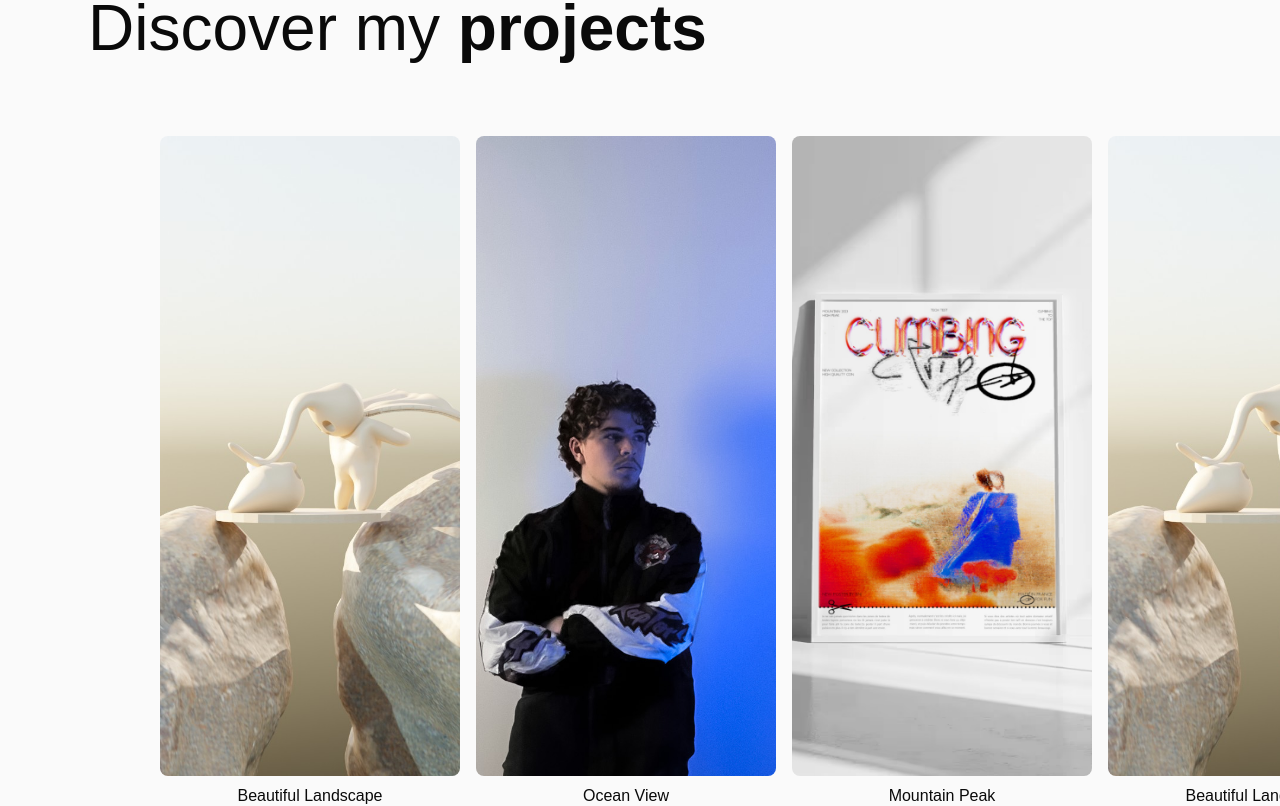
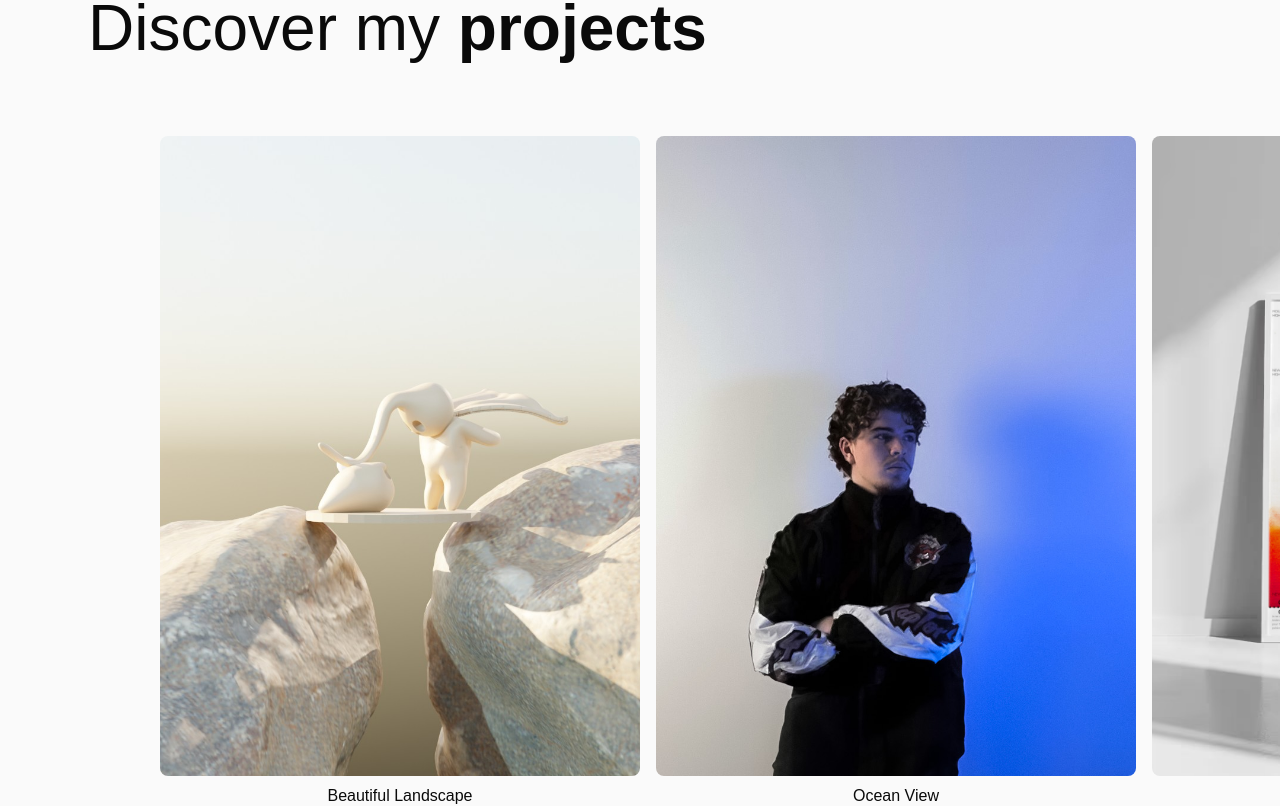
Before and after one commit to bnj35/NextTailPortfolio, a Next.js app: page /web in a window 1280 px wide. Shown: the part 580-1386 px from the top of the page. Built offline with nearby package versions, Linux system fonts and the light colour scheme.

Commit message:
clean up

```diff
--- a/app/components/carrousel.tsx
+++ b/app/components/carrousel.tsx
@@ -1,106 +1,5 @@
-// "use client";
-// import React, { useRef, useState, useEffect } from 'react';
-
-// interface CarouselProps {
-//     images: { ImgUrl: string; Description: string; Lien: string }[];
-// }
-
-// export default function Carousel({ images }: CarouselProps) {
-//     const carouselRef = useRef<HTMLDivElement | null>(null);
-//     const [isDragging, setIsDragging] = useState(false);
-//     const [startX, setStartX] = useState(0);
-//     const [scrollLeft, setScrollLeft] = useState(0);
-
-//     // Mouse down: start dragging
-//     const handleMouseDown = (e: React.MouseEvent) => {
-//         if (!carouselRef.current) return;
-//         setIsDragging(true);
-//         setStartX(e.pageX - carouselRef.current.offsetLeft);
-//         setScrollLeft(carouselRef.current.scrollLeft);
-//         console.log('Mouse down:', { startX: e.pageX, scrollLeft: carouselRef.current.scrollLeft });
-//     };
-
-//     // Mouse move: drag the carousel
-//     const handleMouseMove = (e: React.MouseEvent) => {
-//         if (!isDragging || !carouselRef.current) return;
-//         e.preventDefault();
-//         const x = e.pageX - carouselRef.current.offsetLeft;
-//         const walk = (x - startX) * 1.5; // Scroll faster with multiplier
-//         carouselRef.current.scrollLeft = scrollLeft - walk;
-//         console.log('Mouse move:', { x, walk, scrollLeft: carouselRef.current.scrollLeft });
-//     };
-
-//     // Mouse up or leave: stop dragging
-//     const handleMouseUpOrLeave = () => {
-//         setIsDragging(false);
-//         console.log('Mouse up or leave');
-//     };
-
-//     // Wheel event: horizontal scrolling
-//     const handleWheel = (e: WheelEvent) => {
-//         if (!carouselRef.current) return;
-//         e.preventDefault();
-//         carouselRef.current.scrollLeft += e.deltaY * 3; // Multiply to increase scrolling speed
-//         console.log('Wheel event:', { deltaY: e.deltaY, scrollLeft: carouselRef.current.scrollLeft });
-//     };
-
-//     // Use useEffect to add the wheel event listener with passive: false
-//     useEffect(() => {
-//         const carousel = carouselRef.current;
-
-//         if (carousel) {
-//             // Add the non-passive wheel event listener
-//             carousel.addEventListener('wheel', handleWheel, { passive: false });
-//         }
-
-//         // Clean up the event listener on unmount
-//         return () => {
-//             if (carousel) {
-//                 carousel.removeEventListener('wheel', handleWheel);
-//             }
-//         };
-//     }, []);
-
-//     return (
-//         <div>
-//             <div className="w-full overflow-hidden relative">
-//                 <div
-//                     ref={carouselRef}
-//                     className="flex space-x-4 cursor-grab active:cursor-grabbing drag-none"
-//                     style={{ scrollBehavior: 'smooth', overflowX: 'scroll', whiteSpace: 'nowrap' }} // Ensure the container is scrollable
-//                     onMouseDown={handleMouseDown}
-//                     onMouseMove={handleMouseMove}
-//                     onMouseUp={handleMouseUpOrLeave}
-//                     onMouseLeave={handleMouseUpOrLeave}
-//                 >
-//                     {images.map((image, index) => (
-//                         <div key={index} className="min-w-[300px] ml-40">
-//                             <a href={image.Lien}>
-//                                 <img
-//                                     src={image.ImgUrl}
-//                                     alt={image.Description}
-//                                     className="w-[30em] h-[40em] object-cover rounded-lg"
-//                                 />
-//                             </a>
-//                             <p className="text-center mt-2 ">{image.Description}</p>
-//                         </div>
-//                     ))}
-//                 </div>
-//             </div>
-//             <div className='flex justify-end text-5xl m-10 gap-10 rounded-lg'>
-//                 <button>
-//                     <p> &lt; </p>
-//                 </button>
-//                 <button>
-//                     <p> &gt; </p>
-//                 </button>
-//             </div>
-//         </div>
-//     );
-// }*
-
 "use client";
-import React, { useRef, useState, useEffect } from 'react';
+import React, { useRef } from 'react';
 
 interface CarouselProps {
     images: { ImgUrl: string; Description: string; Lien: string }[];
@@ -110,17 +9,16 @@ export default function Carousel({ images }: CarouselProps) {
     const carouselRef = useRef<HTMLDivElement | null>(null);
 
 
-    // Button click: move carousel left
     const handleMoveLeft = () => {
         if (!carouselRef.current) return;
-        carouselRef.current.scrollLeft -= 300; // Adjust the value as needed
+        carouselRef.current.scrollLeft -= 500;
         console.log('Move left:', { scrollLeft: carouselRef.current.scrollLeft });
     };
 
-    // Button click: move carousel right
+
     const handleMoveRight = () => {
         if (!carouselRef.current) return;
-        carouselRef.current.scrollLeft += 300; // Adjust the value as needed
+        carouselRef.current.scrollLeft += 500;
         console.log('Move right:', { scrollLeft: carouselRef.current.scrollLeft });
     };
 
@@ -135,12 +33,12 @@ export default function Carousel({ images }: CarouselProps) {
 
                 >
                     {images.map((image, index) => (
-                        <div key={index} className="min-w-[300px] ml-40">
+                        <div key={index} className="min-w-[30em] ml-40">
                             <a href={image.Lien}>
                                 <img
                                     src={image.ImgUrl}
                                     alt={image.Description}
-                                    className="w-[30em] h-[40em] object-cover rounded-lg"
+                                    className="h-[40em] object-cover rounded-lg"
                                 />
                             </a>
                             <p className="text-center mt-2">{image.Description}</p>
```
